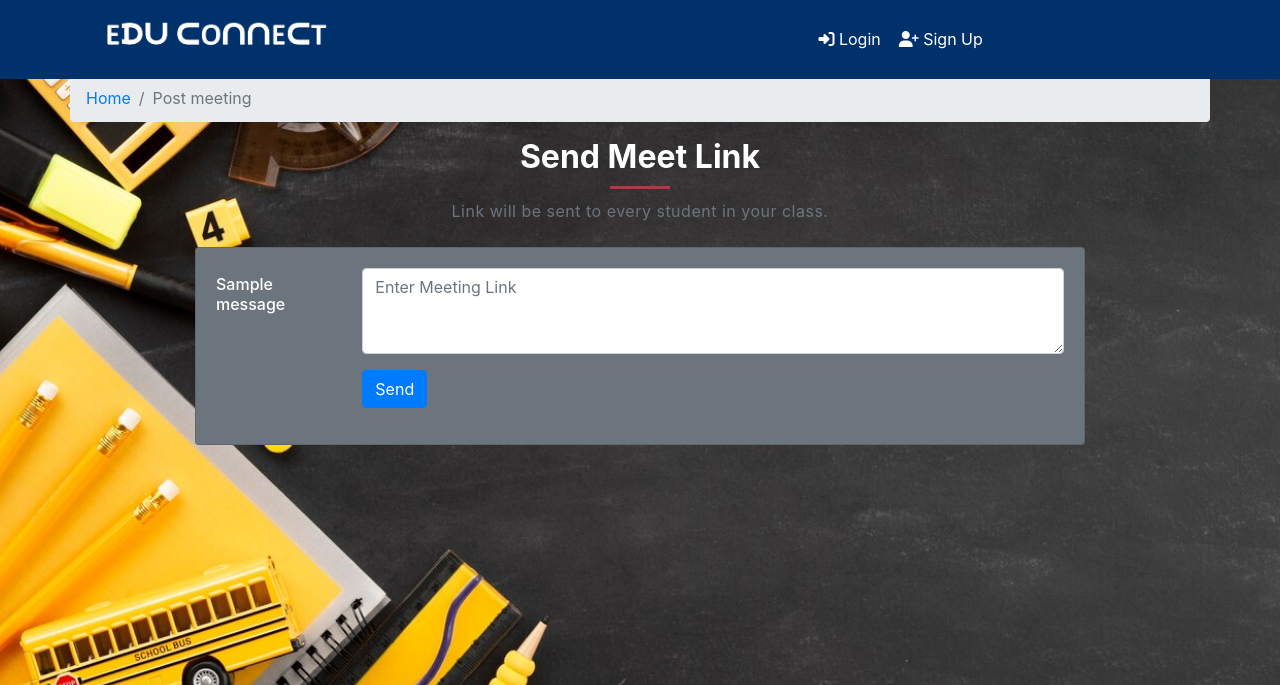
After one commit to MehediAhamed/Edu-Connect, a Django app: template template/classroom/write_link.html in a window 1280 px wide. The commit adds this page. Shown: the top 685 px of the page. Run offline with Django 3.2, Linux system fonts and the light colour scheme; the template is opened without the code that fills it: most values are stand-ins (such as "Sample title", 1, 10 or a date in 2020); parts of the project's set-up code (start-up, migrations or seed data) failed here and were passed over; some libraries are stand-ins or nearby versions.

Commit message:
Meet link sent

```diff
--- a/classroom/urls.py
+++ b/classroom/urls.py
@@ -27,6 +27,7 @@ urlpatterns =[
     path('student/<int:pk>/message',views.write_message,name="write_message"),
     path('teacher/<int:pk>/messages_list',views.messages_list,name="messages_list"),
     path('teacher/write_notice',views.add_notice,name="write_notice"),
+    path('teacher/write_link',views.add_meet,name="write_link"),
     path('student/<int:pk>/class_notice',views.class_notice,name="class_notice"),
     path('upload_assignment/',views.upload_assignment,name="upload_assignment"),
     path('class_assignment/',views.class_assignment,name="class_assignment"),
@@ -38,6 +39,8 @@ urlpatterns =[
     path('change_password/',views.change_password,name="change_password"),
     path('video_meet/', views.video_meet_view, name='video_meet'),
     path('reply_to_message/',views.reply_to_message, name='reply_to_message'),
+    path('meeting_schedule_list/', views.meeting_schedule_list, name='meeting_schedule_list'),
+
 
 
 
--- a/template/classroom/base.html
+++ b/template/classroom/base.html
@@ -67,9 +67,17 @@
           <a class="dropdown-item" href="{% url 'classroom:attendance_list' %}">Student Attendance</a>
             </div>
           </li>
-          <li class="nav-item active">
-            <a class="nav-link" href="{% url 'classroom:video_meet' %}" target="_blank"><i class="fa fa-video"></i> Meet</a>
-        </li>
+
+          <li class="nav-item dropdown active">
+            <a class="nav-link dropdown-toggle" href="http://example.com" id="dropdown01" data-toggle="dropdown" aria-haspopup="true" aria-expanded="false"><i class="fa fa-graduation-cap"></i> Meet</a>
+                    <div class="dropdown-menu text-center" aria-labelledby="dropdown01">
+                <a class="dropdown-item" href="{% url 'classroom:video_meet' %}"  target="_blank">Create Meet Link</a>
+                  <a class="dropdown-item" href="{% url 'classroom:write_link' %}">Send Meet Link</a>
+                  <a class="dropdown-item" href="{% url 'classroom:meeting_schedule_list' %}">Meeting Schedule</a>
+
+                    </div>
+                  </li>
+
            <li class="nav-item active">
            <a class="nav-link" href="{% url 'classroom:write_notice' %}"><i class="fa fa-envelope"></i> Post Notice</a>
           </li>
@@ -92,6 +100,9 @@
           <a class="nav-link" href="{% url 'classroom:class_assignment' %}"><i class="fa fa-book"></i> Assignments</a>
           </li>
 
+          <li class="nav-item active">
+            <a class="nav-link" href="{% url 'classroom:meeting_schedule_list' %}"><i class="fa fa-clock"></i> Meeting Schedule</a>
+            </li>
            <li class="nav-item active">
            <a class="nav-link" href="{% url 'classroom:class_notice' pk=user.pk %}"><i class="fa fa-envelope-open"></i> Class Notice</a>
           </li>
--- /dev/null
+++ b/template/classroom/write_link.html
@@ -0,0 +1,68 @@
+{% extends 'classroom/base.html' %}
+{% block content %}
+
+
+     <div class="container ">
+		<div class="row">
+            <ol class="col-12 breadcrumb">
+                <li class="breadcrumb-item"><a href="{% url 'home' %}">Home</a></li>
+                <li class="breadcrumb-item active">Post meeting</li>
+            </ol>
+
+        </div>
+
+          <div class="section-heading">
+            <h2 class="">Send Meet Link</h2>
+            <div class="line-dec"></div>
+            <span class="text-muted">
+             Link will be sent to every student in your class.</span>
+
+          </div>
+
+<div class="">
+  {% if meeting_sent %}
+  <h1>Your Link is added successfully.</h1>
+  {% else %}
+<br>
+
+              <div class="row row-content align-text-center text-white ">
+	<div class="col-12 col-md-10 offset-md-1">
+             <div class="col-12">
+                <div class="card card-body  bg-secondary">
+
+                    {{ meeting.non_field_errors }}
+
+						<form  method="post" class =" " >
+						    {% csrf_token %}
+
+                 <div class="form-group row">
+                        <label for="meeting" class="col-md-2 col-form-label"> <h6>  {{ meeting.message.label_tag }} </h6></label>
+                        <div class="col-md-10">
+
+                            <textarea class="form-control" id="feedback" required name="message" placeholder="Enter Meeting Link" rows="3"></textarea>
+
+                        </div>
+
+
+                    </div>
+
+                 <div class="form-group row ">
+                        <div class="offset-md-2 col-md-10">
+                            <input class="btn btn-primary" type="submit"  value="Send">
+                        </div>
+                    </div>
+                </form>
+
+
+                </div>
+            </div>
+			</div>
+		</div>
+
+  {% endif %}
+</div>
+</div>
+
+
+
+{%  endblock %}
```
Also changed, not shown: classroom/forms.py (+9 -1 lines), classroom/models.py (+20 -0 lines), classroom/views.py (+34 -2 lines), media/assignments/index.js (added, +76 -0 lines), template/classroom/meeting_schedule_list.html (added, +48 -0 lines), classroom/migrations/0008_auto_20231108_2250.py (added), classroom/migrations/0009_meetlink_starting_time.py (added), db.sqlite3.
